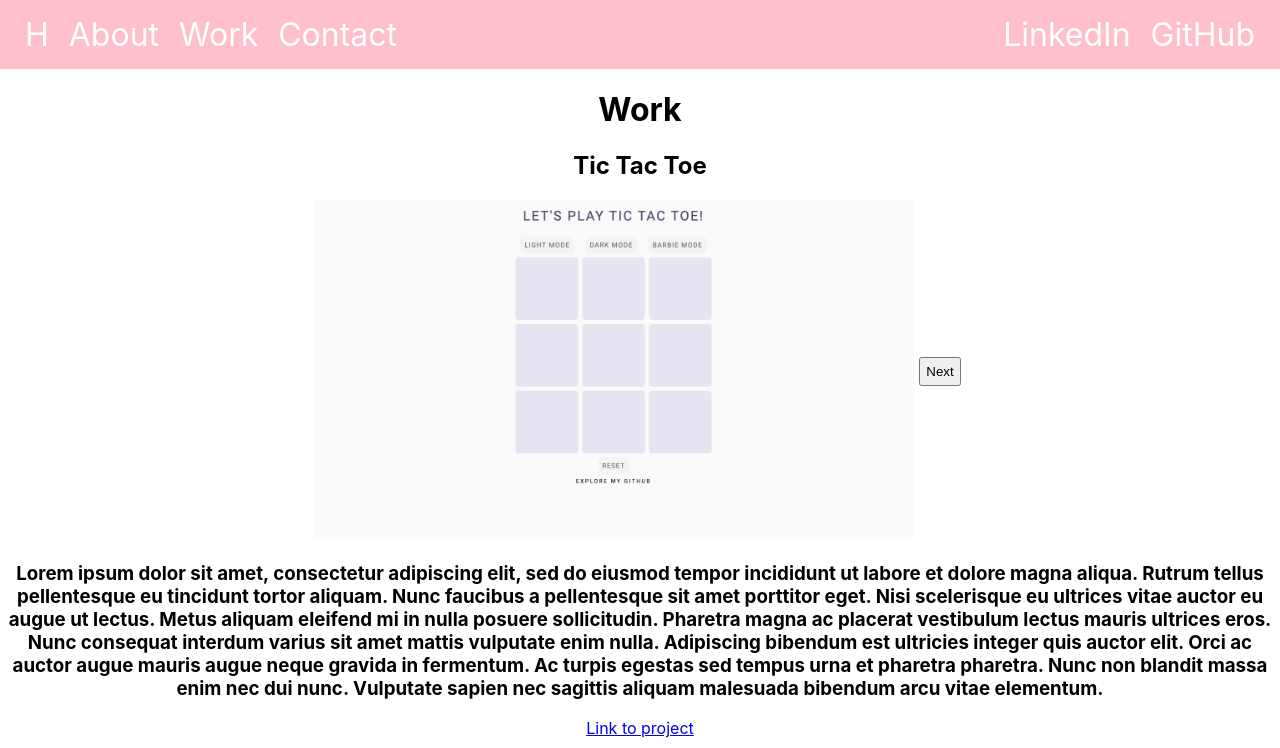
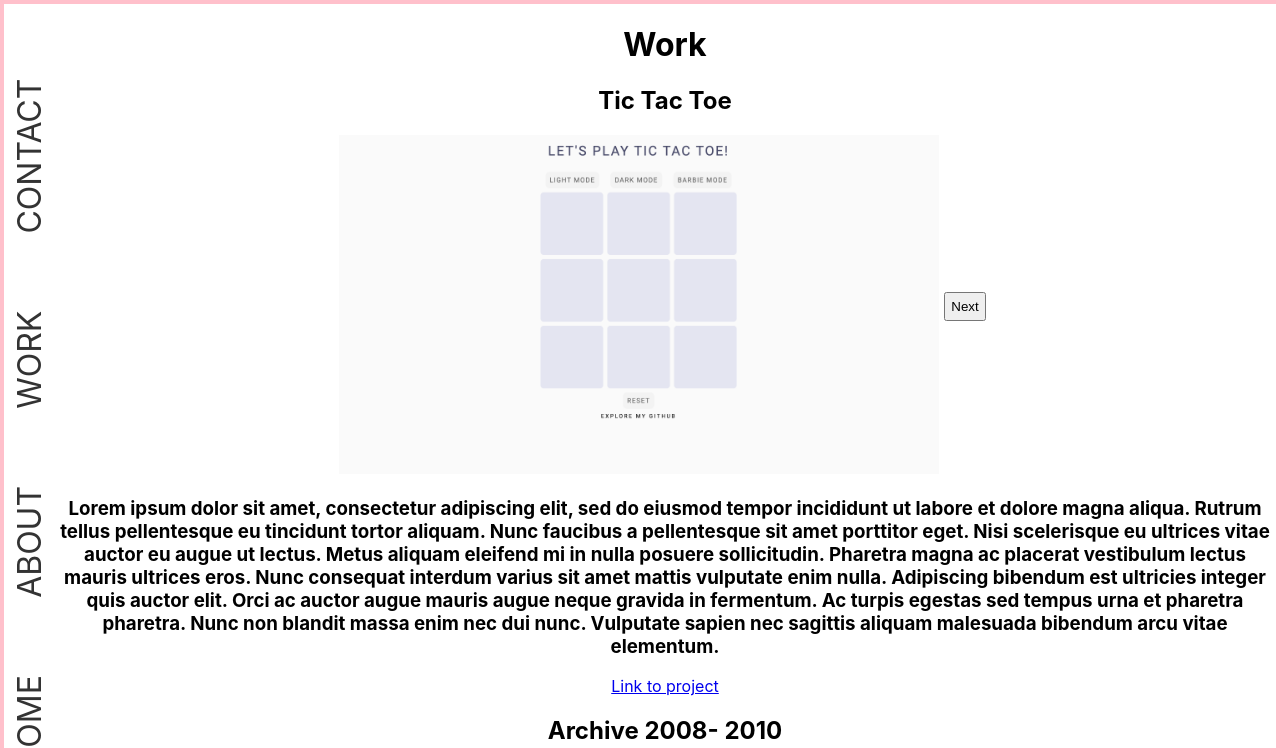
Before and after one commit to cynthiaobia/portfolio, a React (Create React App) app: page /work in a window 1280 px wide. Shown: the top 748 px of the page. Built offline with nearby package versions, Linux system fonts and the light colour scheme; a web font is replaced by a local one.

Commit message:
started fixing navigation for rotation

```diff
--- a/src/App.css
+++ b/src/App.css
@@ -1,4 +1,13 @@
 @import url('https://fonts.googleapis.com/css2?family=Roboto&family=Forum&family=Pinyon+Script&display=swap');
+
+* {
+  box-sizing: border-box;
+}
+
+body {
+
+  border: 4px solid pink;
+}
 .App {
   text-align: center;
 }
@@ -6,17 +15,26 @@
 /* Placeholder style, remove later */
 .nav {
   display: flex;
-  justify-content: space-between;
+  justify-content: space-around;
+  text-transform: uppercase;
   align-items: center;
-  background-color: pink;
-  color: white;
+  background-color: white;
   padding: 15px;
   font-size: 2em;
+  opacity: .8;
+  height: 50px;
+}
 
+/* rotating navigation */
+.nav {
+  width: 100vh;
+  position: fixed;
+  transform-origin: left top;
+  transform: rotate(-90deg) translateX(-100%);
 }
 
 .nav a {
-  color: white;
+  color: black;
   text-decoration: none;
   margin: 0 10px 0 10px;
 }
@@ -31,13 +49,15 @@
   font-size: 1.75em;
 }
 
+
+
 .slide-img {
   width: 600px;
 }
 
 .logo{
   position: absolute;
-  top: 55%;
+  top: 50%;
   left: 50%;
   transform: translate(-50%, -50%);
 }
@@ -67,7 +87,6 @@
   align-items: center;
   margin: 0 auto;
   height: 100vh;
-  border: 7px solid blue;
 }
 
 .quote {
@@ -118,3 +137,7 @@
   padding: 5px;
   margin: 5px;
 }
+
+.main, .about, .work, .contact {
+  margin-left: 50px;
+}
--- a/src/components/Nav.js
+++ b/src/components/Nav.js
@@ -1,15 +1,33 @@
 
-import NavLeft from "./NavLeft";
-import NavCenter from "./NavCenter";
-import NavRight from "./NavRight";
+// import NavLeft from "./NavLeft";
+// import NavCenter from "./NavCenter";
+// import NavRight from "./NavRight";
+
+import { Link } from 'react-router-dom';
 
 export default function Nav(props) {
   return (
     <div className='nav'>
 
-      <NavLeft />
+      <Link to='/'>
+          <div>Home</div>
+        </Link>
+
+        <Link to='/about'>
+          <div>About</div>
+        </Link>
+
+        <Link to='/work'>
+          <div>Work</div>
+        </Link>
+
+        <Link to='/contact'>
+          <div>Contact</div>
+        </Link>
+
+      {/* <NavLeft /> */}
       {/* <NavCenter /> */}
-      <NavRight />
+      {/* <NavRight /> */}
 
     </div>
   )
--- a/src/pages/About.js
+++ b/src/pages/About.js
@@ -7,7 +7,7 @@ import Skills from "../components/about/Skills";
 
 export default function About(props) {
   return (
-    <div>
+    <div className="about">
 
       <h1>About</h1>
       <AboutNav />
--- a/src/pages/Contact.js
+++ b/src/pages/Contact.js
@@ -3,7 +3,7 @@ import ContactForm from "../components/contact/ContactForm"
 
 export default function Contact(props) {
   return (
-    <div>
+    <div className="contact">
       <h1>Contact</h1>
       Connect with me on LinkedIn and follow me on GitHub:
       <br />
--- a/src/pages/Main.js
+++ b/src/pages/Main.js
@@ -5,7 +5,7 @@ import Quote from "../components/main/Quote";
 
 export default function Main() {
   return (
-    <div>
+    <div className="main">
       <Logo />
       <div className="main-container">
         <Quote />
--- a/src/pages/Work.js
+++ b/src/pages/Work.js
@@ -3,7 +3,7 @@ import WorkList from "../components/work/WorkList"
 
 export default function Work() {
   return (
-    <div>
+    <div className="work">
       <h1>Work</h1>
       <WorkList />
     </div>
```
